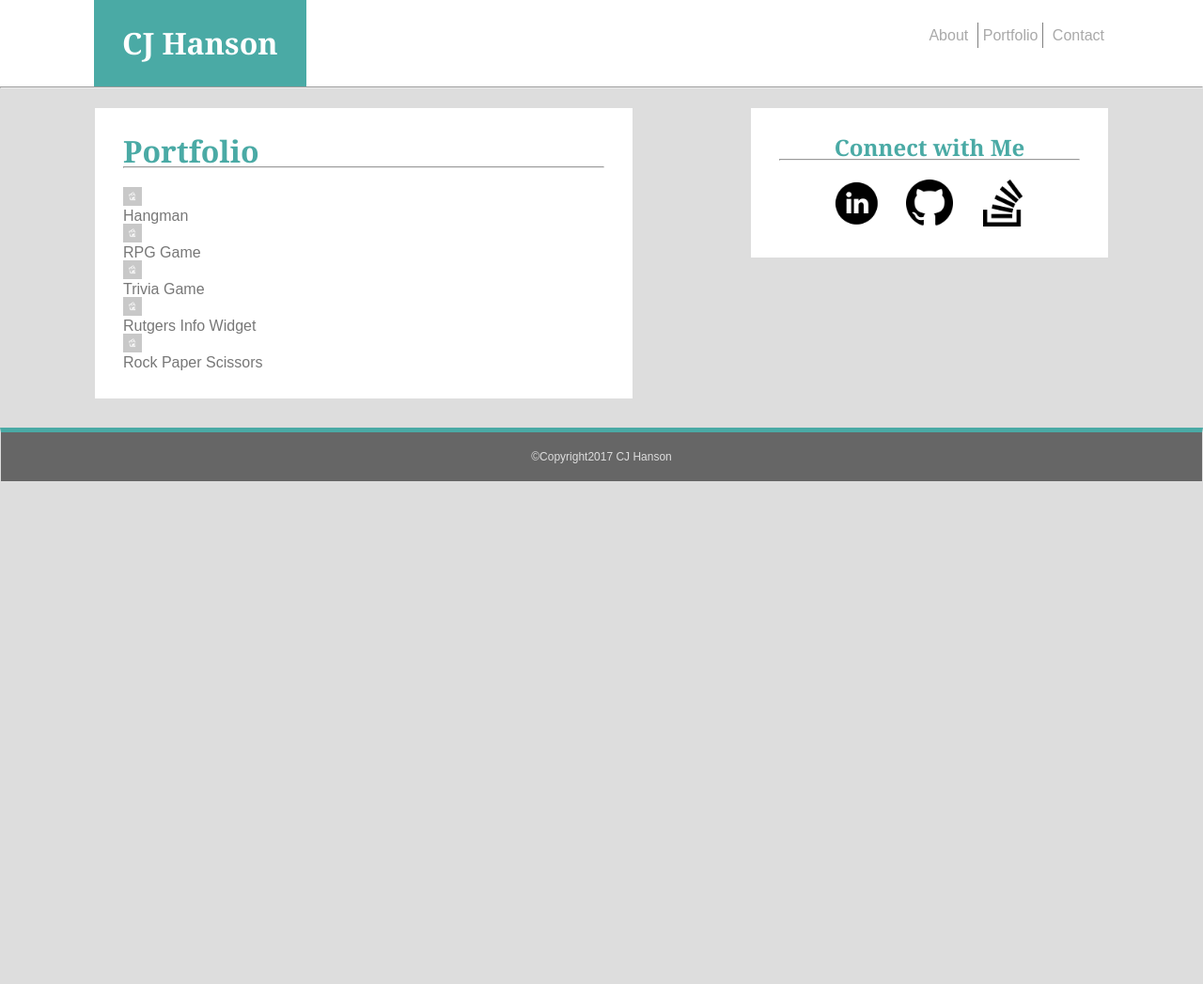
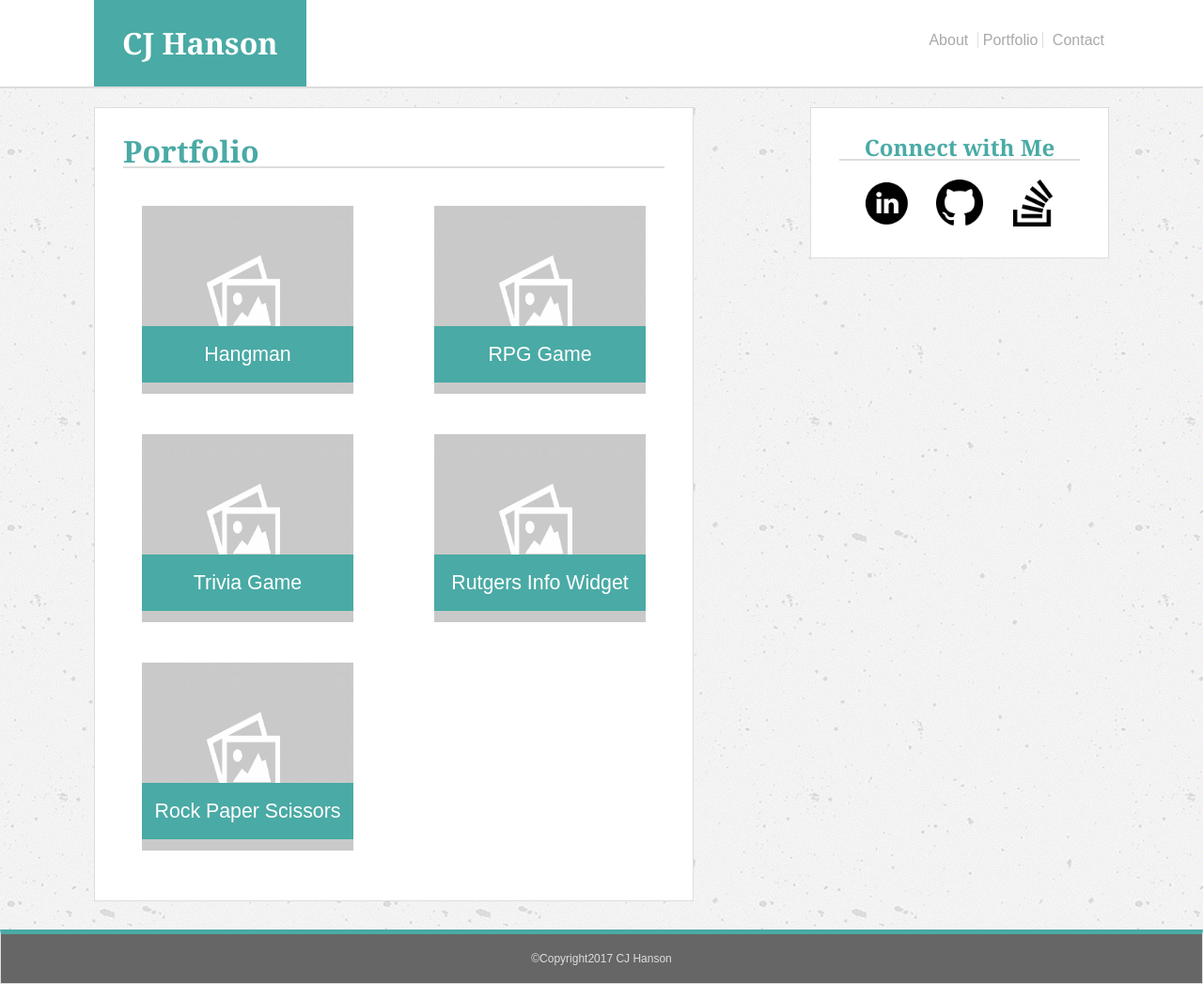
Before and after one commit to cjhanson1/Basic-Portfolio, a plain HTML site: page portfolio.html in a window 1280 px wide. Shown: the whole page at 94% size. Before the commit the page ends 800 px from the top, so only its background shows below. Drawn offline with Linux system fonts and the light colour scheme.

Commit message:
minor tweaks

```diff
--- a/css/style.css
+++ b/css/style.css
@@ -20,6 +20,7 @@ body {
 	margin:0 auto;
 	background-color:#dddddd;
 	color:#777777;
+	background-image: url('../images/concrete-texture.png')
 }
 
 h1,h2,h3 {
@@ -51,13 +52,17 @@ a {
 	float:right;
 	margin:30px;
 	margin-right: 100px;
+	padding:0;
+	margin-top: 35px;
 }
 .portfolio {
-	border-right: thin grey solid;
-	border-left: thin grey solid;
+	border-right: solid 1px #dddddd;
+	border-left: solid 1px #dddddd;
+	padding-top:0;
+	padding-bottom: 0;
 }
 .div1 {
-	width: 40%;
+	width: 45%;
 	float: left;
 	border:solid #dddddd thin;
 	padding: 30px;
@@ -66,7 +71,7 @@ a {
 	background:#ffffff;
 }
 .div2 {
-	width: 25%;
+	width: 20%;
 	float: right;
 	border:solid #dddddd thin;
 	padding: 30px;
@@ -97,7 +102,7 @@ footer {
 hr {
 	margin-bottom: 20px;
 	margin-top:0;
-	background-color:#dddddd;
+	border: solid 1px #dddddd;
 }
 .icons {
 	margin: 0 auto;
@@ -107,3 +112,56 @@ hr {
 	margin-left:7px;
 	margin-right:7px;
 }
+.name,
+.email,
+.message {
+	width: 100%;
+	height: 28px;
+	border:solid 1px #dddddd;
+	margin-top: 7px;
+	margin-bottom: 20px;
+	font-size: 14pt;
+	color: #777777;
+}
+.message {
+	height: 150px;
+}
+form {
+	font-size: 14pt;
+}
+.submit {
+	background: #4aaaa5;
+	border:none;
+	color:#ffffff;
+	height:40px;
+	width:120px;
+	font-size: 16pt;
+}
+.hangman1,
+.trivia1,
+.rps1 {
+	position:relative;
+	float:left;
+	margin:20px;
+}
+.rpg1,
+.rutgers1 {
+	position:relative;
+	float:right;
+	margin:20px;
+}
+.hangman2,
+.trivia2,
+.rps2,
+.rpg2,
+.rutgers2 {
+	position:absolute;
+	bottom:15px;
+	background:#4aaaa5;
+	width:100%;
+	height:40px;
+	text-align: center;
+	color:#ffffff;
+	padding-top: 20px;
+	font-size: 16pt;
+}
--- a/portfolio.html
+++ b/portfolio.html
@@ -18,16 +18,26 @@
 	<div class="div1">
 		<h1>Portfolio</h1>
 		<hr>
-		<img class="imghangman" src="images/placeholder.png" alt="Hangman" style="width:20px;height:20px;">
-			<div class="hangman">Hangman</div>
-		<img class="imgrpg" src="images/placeholder.png" alt="RPG Game" style="width:20px;height:20px;">
-			<div class="rpg">RPG Game</div>
-		<img class="imgtrivia" src="images/placeholder.png" alt="Trivia Game" style="width:20px;height:20px;">
-			<div class="trivia">Trivia Game</div>
-		<img class="imgrutgers" src="images/placeholder.png" alt="Rutgers Info Widget" style="width:20px;height:20px;">
-			<div class="rutgers">Rutgers Info Widget</div>
-		<img class="imgrps" src="images/placeholder.png" alt="Rock Paper Scissors" style="width:20px;height:20px;">
-			<div class="rps">Rock Paper Scissors</div>
+		<div class="hangman1">
+			<img class="imghangman" src="images/placeholder.png" alt="Hangman" style="width:225px;height:200px;">
+			<div class="hangman2">Hangman</div>
+		</div>
+		<div class="rpg1">
+			<img class="imgrpg" src="images/placeholder.png" alt="RPG Game" style="width:225px;height:200px;">
+			<div class="rpg2">RPG Game</div>
+		</div>
+		<div class="trivia1">
+			<img class="imgtrivia" src="images/placeholder.png" alt="Trivia Game" style="width:225px;height:200px;">
+			<div class="trivia2">Trivia Game</div>
+		</div>
+		<div class="rutgers1">
+			<img class="imgrutgers" src="images/placeholder.png" alt="Rutgers Info Widget" style="width:225px;height:200px;">
+			<div class="rutgers2">Rutgers Info Widget</div>
+		</div>
+		<div class="rps1">
+			<img class="imgrps" src="images/placeholder.png" alt="Rock Paper Scissors" style="width:225px;height:200px;">
+			<div class="rps2">Rock Paper Scissors</div>
+		</div>
 	</div>
 	<div class="div2">
 		<h3>Connect with Me</h3>
```
Also changed, not shown: contact.html (+3 -3 lines).
